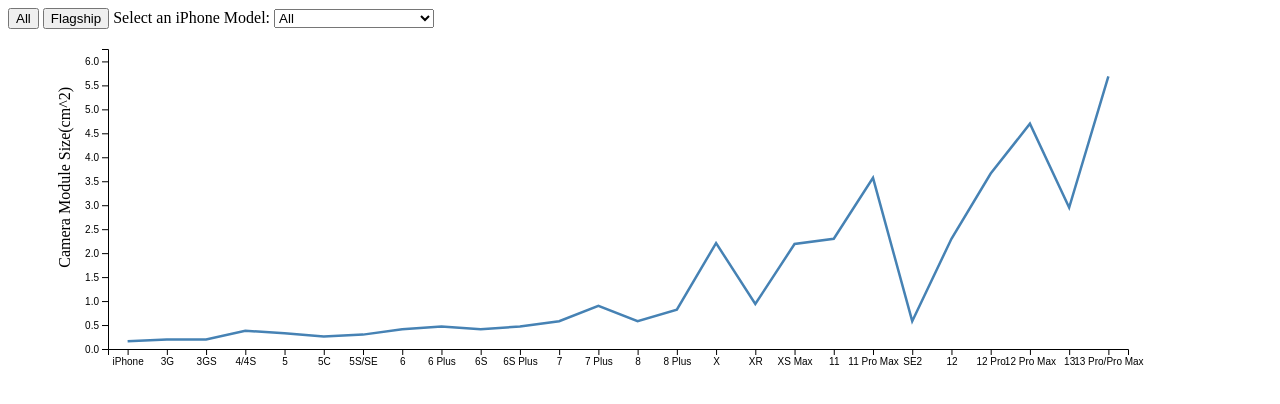
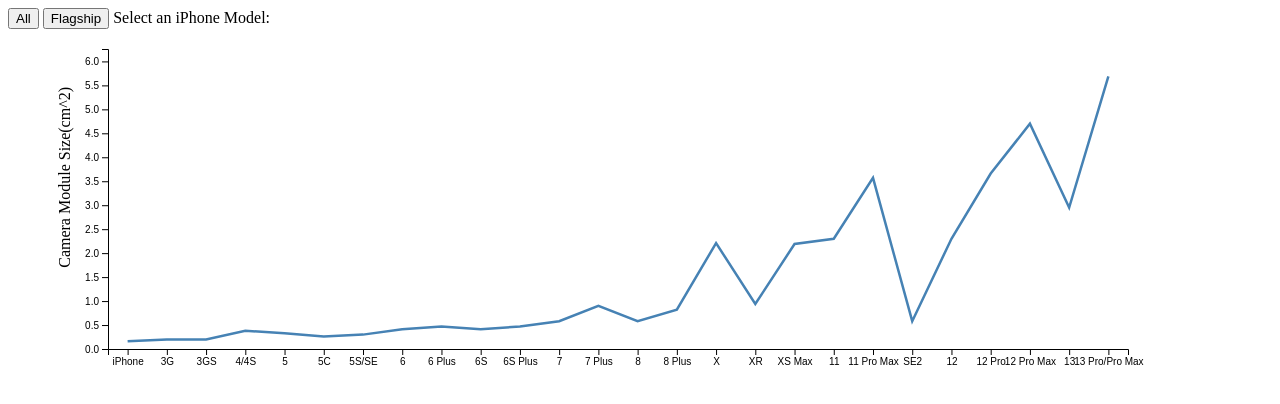
Before and after one commit to changz23-1836696/474Final, a plain HTML site: page iPhoneCam/index.html in a window 1280 px wide. Drawn offline with nearby package versions, Linux system fonts and the light colour scheme; a script that the page names is missing.

Commit message:
fix html

```diff
--- a/iPhoneCam/index.html
+++ b/iPhoneCam/index.html
@@ -13,7 +13,7 @@
 <button onclick="update(data1)">All</button>
 <button onclick="update(data2)">Flagship</button>
 <label for="iphone">Select an iPhone Model:</label>
-<select name="iphone-names" id="iphone-names">
+<!-- <select name="iphone-names" id="iphone-names">
     <option value="All" selected="selected">All</option>
     <option value="Flagship">Flagship</option>
     <option value="iPhone">iPhone</option>
@@ -42,7 +42,7 @@
     <option value="iPhone 12 Pro Max">iPhone 12 Pro Max</option>
     <option value="iPhone 13">iPhone 13</option>
     <option value="iPhone 13 Pro/Pro Max">iPhone 13 Pro/Pro Max</option>
-</select>
+</select> -->
 
 <!-- Create a div where the graph will take place -->
 <div id="my_dataviz"></div>
```
